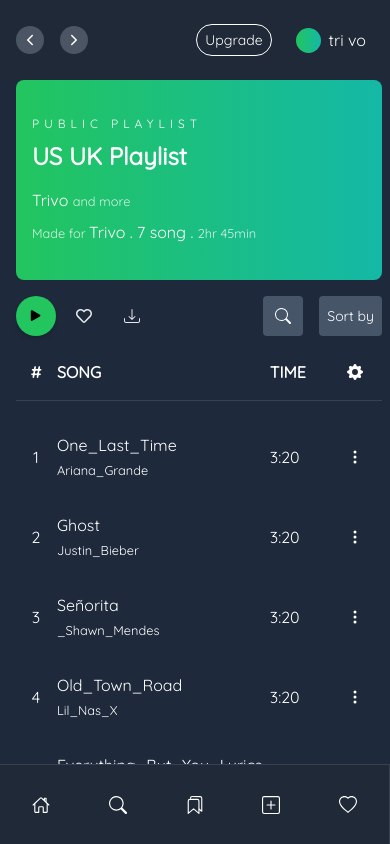
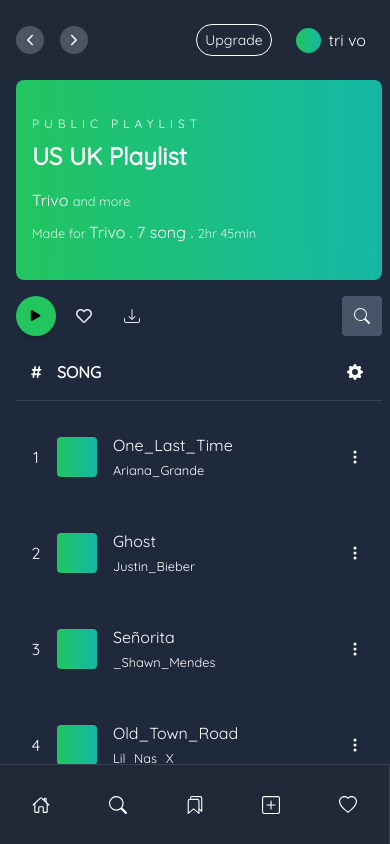
Before and after one commit to minhtrithcb/spotify, a React (Create React App) app: page /album/1 in a window 390 px wide. Built offline with nearby package versions, Linux system fonts and the light colour scheme.

Commit message:
fix deboundce issua, fix mobile view text music

```diff
--- a/src/components/Music/AlbumBanner.js
+++ b/src/components/Music/AlbumBanner.js
@@ -6,7 +6,7 @@
 
 	return (
 		<div className='w-full flex items-center h-[200px] md:h-[300px] bg-gradient-to-r from-green-500 to-teal-500 rounded-lg'>
-			<div className='hidden sm:block w-[100px] md:w-[150px] h-[100px] overflow-hidden md:h-[150px] bg-gradient-to-r from-green-700 to-teal-700 shadow-xl mx-4 rounded-lg'>
+			<div className='hidden xs:block w-[100px] md:w-[150px] h-[100px] overflow-hidden md:h-[150px] bg-gradient-to-r from-green-700 to-teal-700 shadow-xl mx-4 rounded-lg'>
 				<img
 					src={albumInfo?.thumbnail}
 					alt='thumbnail'
--- a/src/components/Music/AlbumList.js
+++ b/src/components/Music/AlbumList.js
@@ -4,6 +4,7 @@
 import { useDispatch, useSelector } from 'react-redux'
 import { setMusic } from '../../redux/slice/musicSlide'
 import Wave from '../common/Wave'
+import { subString } from '../../helper/helper'
 
 const AlbumList = () => {
 	const { albumInfo, searchPlayList, currentSong, isPlaying } = useSelector(
@@ -55,10 +56,10 @@
 					<tr className='text-left uppercase py-4'>
 						<th className='w-10 text-center'>#</th>
 						<th className='py-4 sm:w-2/5'>Song</th>
-						<th className='w-0 sm:w-[calc(40%_-_40px)] opacity-0 sm:opacity-100'>
+						<th className='w-0 sm:w-[calc(40%_-_40px)] opacity-0 xl:opacity-100'>
 							Album
 						</th>
-						<th className='w-1/5 sm:w-[calc(40%_-_40px)] pr-4 sm:pr-0'>
+						<th className='w-1/5 sm:w-[calc(40%_-_40px)] pr-4 opacity-0 lg:opacity-100'>
 							Time
 						</th>
 						<th className='w-10 pr-4'>
@@ -71,6 +72,7 @@
 				<tbody className='h-4'></tbody>
 				<tbody ref={tbodyRef}>
 					{albumInfo?.playList.map((music, index) => (
+						<React.Fragment key={index}>
 							<tr
 								className={`cursor-pointer duration-300 hover:bg-slate-700
 									${
@@ -78,7 +80,7 @@
 											i.title.includes(music.title)
 										)
 											? ' bg-teal-600'
-											: null
+											: ''
 									}
 								${currentSong?.title === music.title ? 'bg-slate-700' : ''}
 							`}
@@ -87,7 +89,6 @@
 										? foundSongRef
 										: null
 								}
-							key={index}
 								onClick={() => handleChoseMusic(music, index)}
 							>
 								{/* // id is not unique so use title  */}
@@ -98,36 +99,42 @@
 									<div className='flex items-center'>
 										{currentSong?.title === music.title &&
 										isPlaying ? (
-										<div className='w-10 h-10 flex mr-4'>
+											<div className='w-10 h-10 flex mr-4 flex-shrink-0'>
 												<Wave />
 											</div>
 										) : (
-										<div className='hidden rounded lg:block mr-4 bg-gradient-to-r from-green-500 to-teal-500 w-10 h-10'></div>
+											<div
+												className='rounded block mr-4 bg-gradient-to-r
+											from-green-500 to-teal-500 w-10 h-10 flex-shrink-0'
+											></div>
 										)}
 										<div>
 											<p
-											className='whitespace-nxowrap'
 												title={music?.title}
+												className='hidden sm:block whitespace-nowrap w-[300px] overflow-hidden'
 											>
-											{music?.title.length < 30
-												? music?.title
-												: ` ${music?.title.substring(
-														0,
-														30
-												  )}... `}
+												{subString(music?.title, 30)}
+											</p>
+											<p
+												title={music?.title}
+												className='block sm:hidden whitespace-nowrap w-[300px] overflow-hidden'
+											>
+												{subString(music?.title, 20)}
 											</p>
 											<small>{music?.artists}</small>
 										</div>
 									</div>
 								</td>
-							<td className='opacity-0 sm:opacity-100'>
+								<td className='opacity-0 xl:opacity-100'>
 									{albumInfo?.album}
 								</td>
-							<td>3:20</td>
+								<td className='opacity-0 lg:opacity-100'>
+									3:20
+								</td>
 								<td className='w-12 rounded-r-lg text-right sm:text-left pr-4'>
 									<div className='w-full flex justify-center'>
 										<Dropdown
-										positionDown={
+											positionY={
 												index ===
 												albumInfo?.playList.length - 1
 													? true
@@ -149,6 +156,8 @@
 									</div>
 								</td>
 							</tr>
+							<tr className='h-4'></tr>
+						</React.Fragment>
 					))}
 				</tbody>
 			</table>
--- a/src/components/Music/AlbumPlayer.js
+++ b/src/components/Music/AlbumPlayer.js
@@ -1,6 +1,5 @@
 import React, { useRef, useState } from 'react'
 import { FaRegHeart } from 'react-icons/fa'
-import { IoMdArrowDropdown } from 'react-icons/io'
 import {
 	BsDownload,
 	BsSearch,
@@ -20,6 +19,7 @@
 const AlbumPlayer = () => {
 	const [isOpenSearch, setIsOpenSearch] = useState(false)
 	const inputRef = useRef(null)
+	const typingTimer = useRef(null)
 	const dispatch = useDispatch()
 	const {
 		albumInfo,
@@ -34,8 +34,6 @@
 
 	// Click outsite search box
 	useOutsite(inputRef, () => {
-		setSearchInput('')
-		if (searchInput !== '') dispatch(setSearchPlayList([]))
 		setIsOpenSearch(false)
 	})
 
@@ -69,16 +67,16 @@
 	// Check if song on play equal album id
 	// currentSong?.albumId + '' => return string
 	const checkIsPlayingOnAlbum = () => {
-		return isPlaying && currentSong?.albumId + '' === albumInfo.id
+		return isPlaying && currentSong?.albumId + '' === albumInfo?.id
 	}
-	const typingTimer = useRef(null)
 
 	// Handle Higtlight Search
 	const handleChageInput = (e) => {
 		const value = e.target.value
 		setSearchInput(value)
+		if (typingTimer.current) clearTimeout(typingTimer.current)
+
 		if (value !== '') {
-			if (typingTimer.current) clearTimeout(typingTimer.current)
 			typingTimer.current = setTimeout(() => {
 				const searchFound = albumInfo?.playList.filter((song) => {
 					return song.title
@@ -91,6 +89,7 @@
 			dispatch(setSearchPlayList([]))
 		}
 	}
+
 	// Handle Keydown enter
 	const handleKeyDown = (e) => {
 		if (e.keyCode === 13) {
@@ -135,17 +134,29 @@
 				>
 					<FaRegHeart />
 				</span>
-				<span
-					className='w-10 h-10 ml-2 md:ml-4 flex items-center justify-center hover:bg-green-500 hover:text-black
-                    rounded-full right-4 duration-300 text-gray-200  cursor-pointer'
+
+				<Dropdown
+					positionX={true}
+					title={
+						<span
+							className='w-10 h-10 ml-2 md:ml-4 flex items-center justify-center hover:bg-green-500 hover:text-black
+						   rounded-full right-4 duration-300 text-gray-200  cursor-pointer'
+						>
+							<BsDownload />
+						</span>
+					}
 				>
-					<BsDownload />
-				</span>
+					<DropdownItem>Title</DropdownItem>
+					<DropdownItem>Artist</DropdownItem>
+					<DropdownItem>Album</DropdownItem>
+					<DropdownItem>Date added</DropdownItem>
+					<DropdownItem>Duration</DropdownItem>
+				</Dropdown>
 			</div>
 
-			<div className='flex items-center '>
+			<div className='flex items-center'>
 				<div
-					className={`relative text-black mr-4 transition-all ${
+					className={`relative text-black transition-all ${
 						!isOpenSearch ? 'w-10' : 'w-52'
 					} `}
 				>
@@ -166,26 +177,10 @@
 						value={searchInput}
 						onKeyDown={handleKeyDown}
 						placeholder='Search playlist'
-						className={`pl-10 h-10 duration-300 outline-none transition-all
+						className={`pl-10 h-10 duration-300 outline-none
 						bg-slate-600 rounded text-white ${isOpenSearch ? 'w-full' : 'w-[0%] '}`}
 					/>
 				</div>
-				<Dropdown
-					title={
-						<div className='w-auto h-10 rounded p-2 flex items-center justify-end duration-300 bg-slate-600'>
-							<span className='md md:mr-2 text-sm md:text-base'>
-								Sort by
-							</span>
-							<IoMdArrowDropdown className='hidden md:block' />
-						</div>
-					}
-				>
-					<DropdownItem>Title</DropdownItem>
-					<DropdownItem>Artist</DropdownItem>
-					<DropdownItem>Album</DropdownItem>
-					<DropdownItem>Date added</DropdownItem>
-					<DropdownItem>Duration</DropdownItem>
-				</Dropdown>
 			</div>
 		</div>
 	)
--- a/src/components/common/Dropdown.js
+++ b/src/components/common/Dropdown.js
@@ -7,7 +7,8 @@
 	children,
 	styleBtn,
 	styleDropdown,
-	positionDown,
+	positionY,
+	positionX,
 	getHoverItem,
 }) => {
 	const [isOpen, setIsOpen] = useState(false)
@@ -38,8 +39,10 @@
 				nodeRef={menuRef}
 			>
 				<div
-					className={`bg-gray-700 z-20  absolute right-0
-					${positionDown ? 'bottom-0' : 'top-14'} min-w-[200px]
+					className={`bg-gray-700 z-20  absolute ${
+						positionX ? 'left-0' : 'right-0'
+					}
+					${positionY ? 'bottom-0' : 'top-14'} min-w-[200px]
                     cursor-pointer p-2 rounded-md shadow-xl ${styleDropdown}`}
 					ref={menuRef}
 				>
```
Also changed, not shown: 1 other file (tests, documents, lock files or other folders). Lines whose indentation alone changed are shown as unchanged.
